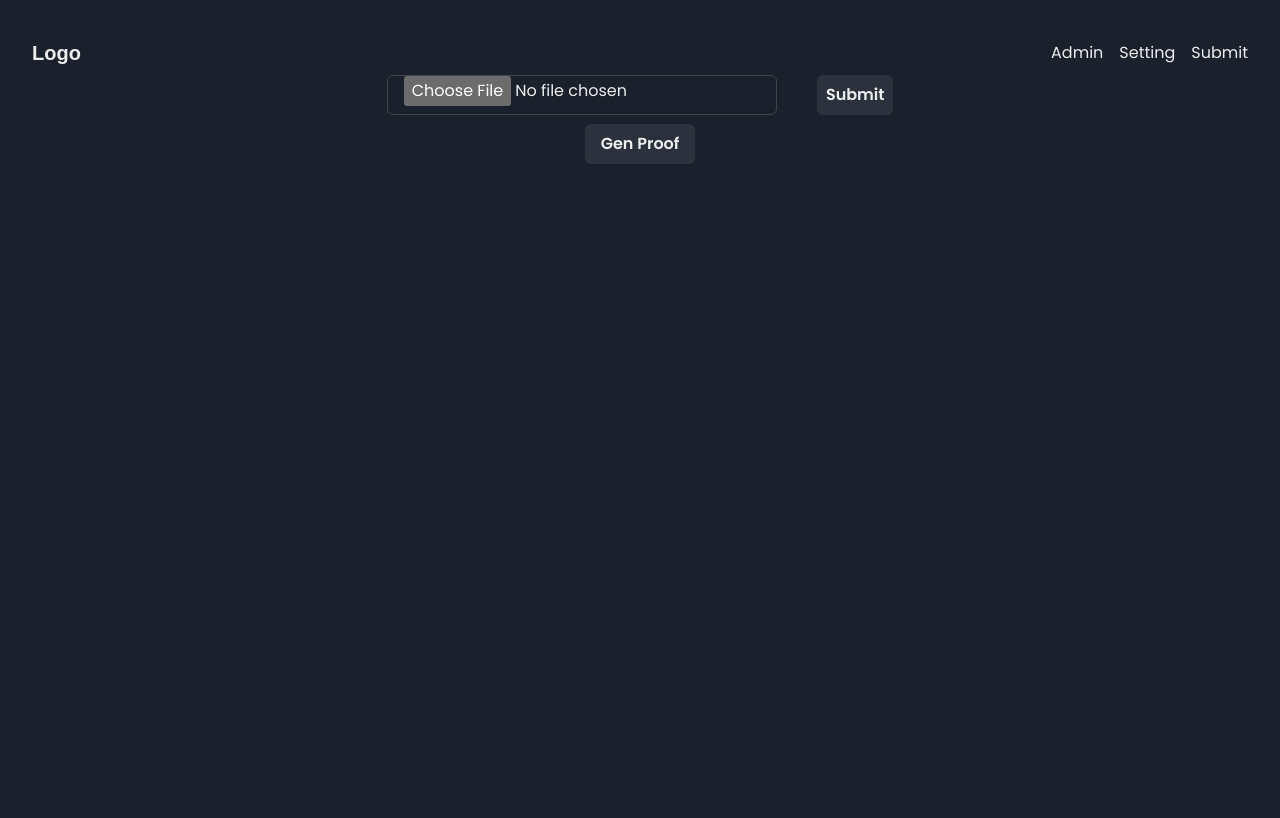
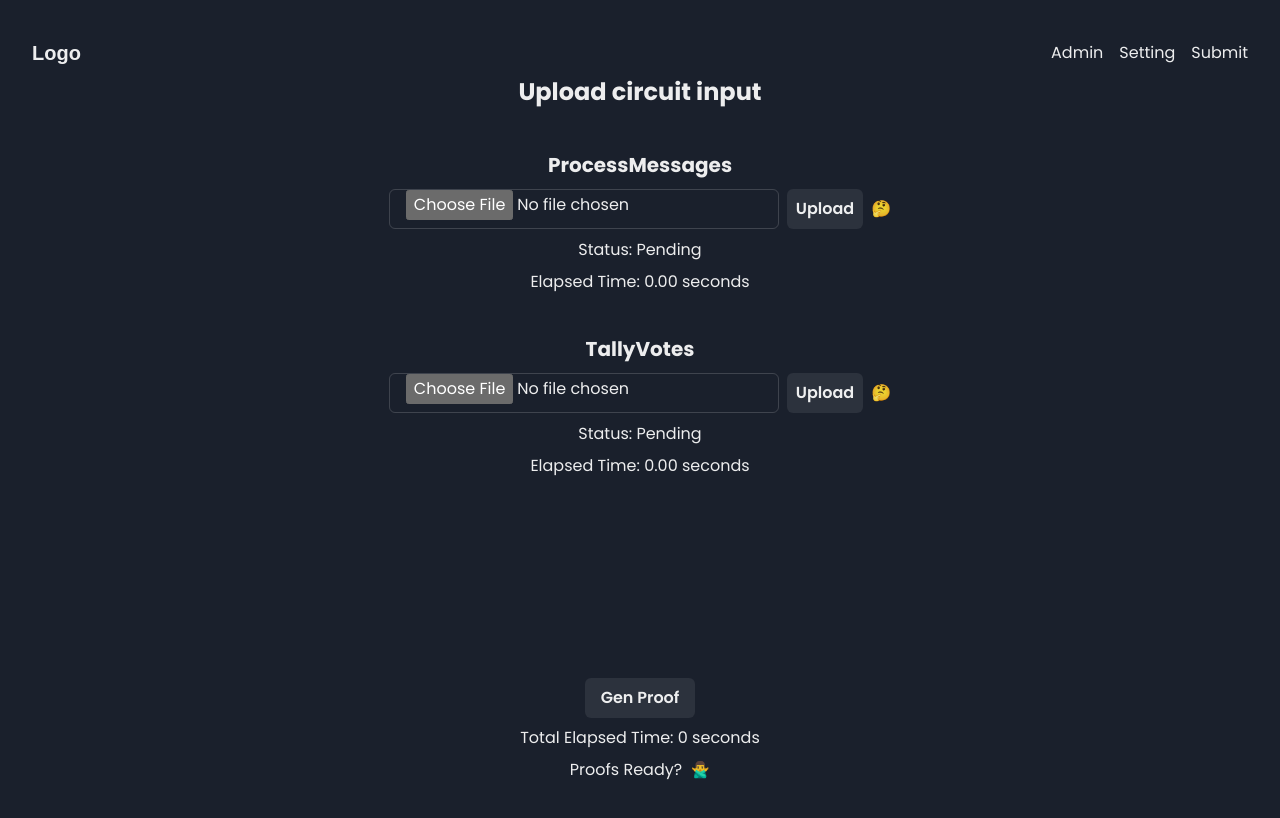
Before and after one commit to privacy-scaling-explorations/maci-coordinator, a React (Vite) app in the folder client/maci-coordinator-react/: page /setting in a window 1280 px wide. Shown: the top 818 px of the page. Built offline with nearby package versions, Linux system fonts and the light colour scheme; a web font is replaced by a local one; what @rainbow-me/rainbowkit, wagmi would draw is missing.

Commit message:
[SettingPage] Generate proofs for both circuit with UI

```diff
--- a/client/maci-coordinator-react/src/context/ApiContext.tsx
+++ b/client/maci-coordinator-react/src/context/ApiContext.tsx
@@ -153,16 +153,17 @@ export const InitializeApiContext = () => {
 
 	// API calls
 	const CheckCoordinatorService = async () => {
-
 		try {
 			const response = await fetch(`${API_URL}/api/getResult`);
-			console.log(`coordinator service is running: ${response}`)
+			if (response.ok) {
+				return true;
+			} else {
+				console.log(`status code of GET request for ${API_URL}/api/getResult is not 200: ${response.status}`)
+				return false;
+			}
 		} catch (error) {
-			console.log(`coordinator service is not running: ${error}`)
-			throw error;
+			throw new Error(`failed to get a result from ${API_URL}/api/getResult: ${error}`);
 		}
-
-		return true;
 	}
 
 	const GenMultipleProofs = async (circuitName: string, circuitInput: Array<any>) => {
@@ -193,7 +194,8 @@ export const InitializeApiContext = () => {
 			// console.log("circuitInput", circuitInput)
 			const response = await axios.post(`${API_URL}/api/generateProof`, { "circuitName": circuitName, "circuitInput": circuitInput });
 
-			setProofs(response.data);
+			console.log(`${API_URL}/api/generateProof response: ${response.status} ${response.statusText}`)
+
 		} catch (error) {
 			console.error(error);
 		}
@@ -202,29 +204,30 @@ export const InitializeApiContext = () => {
 
 	const PollingGetProofFromCoordinatorService = async (circuitName: string) => {
 		setIsLoading(true);
+
+		let circuit = "";
+		if (circuitName === "ProcessMessages") {
+			circuit = "processMessagesCircuit";
+		} else if (circuitName === "TallyVotes") {
+			circuit = "tallyVotesCircuit";
+		} else {
+			throw new Error("Invalid circuit name");
+		}
+
 		try {
 			let response = await axios.get(`${API_URL}/api/getResult`);
-			let count = 0;
 			let start = Date.now();
 
 
-			let circuit = "";
-			if (circuitName === "ProcessMessages") {
-				circuit = "processMessagesCircuit";
-			} else if (circuitName === "TallyVotes") {
-				circuit = "tallyVotesCircuit";
-			} else {
-				throw new Error("Invalid circuit name");
-			}
+			// poll the coordinator until the proof is available
 
-			// poll the coordinator until the proof is available
 			while (response.data.data[circuit].status !== "ProofAvailable") {
 				response = await axios.get(`${API_URL}/api/getResult`);
-				count++;
+
+				console.log(`Waiting for proof generation... [${(Date.now() - start) / 1000} seconds]`);
 				await new Promise(r => setTimeout(r, 1000));
 			}
 			let end = Date.now();
-			console.log("Polling " + count + " times");
 			console.log("Elapsed time: " + (end - start) / 1000 + " seconds");
 
 			const proof: ProofProcessMessages = JSON.parse(response.data.data[circuit].result.proof);
--- a/client/maci-coordinator-react/src/pages/AdminPage/index.tsx
+++ b/client/maci-coordinator-react/src/pages/AdminPage/index.tsx
@@ -1,23 +1,26 @@
 // import { useEffect } from "react";
 import { useApi } from "../../context/ApiContext";
 
+import { circuitInputProcessMessagesArray } from "../../context/circuit_inputs/pm_6-8-2-3";
 import { circuitInputTallyVotesArray } from "../../context/circuit_inputs/tv_6-2-3";
 import { Button } from "@chakra-ui/react";
 
 const AdminPage: React.FC<React.PropsWithChildren<{}>> = () => {
 	// it hooks into the context(state variables)
-	const { proofs, circuitName, circuitInputProcessMessages, circuitInputTallyVotes, isLoading,  proverStateProcessMessages, CheckCoordinatorService, GenMultipleProofs  } = useApi();
+	const { circuitName, circuitInputProcessMessages, circuitInputTallyVotes, isLoading,  proverStateProcessMessages, CheckCoordinatorService, GenMultipleProofs  } = useApi();
 
 
 	// Print out the circuitInputTallyVotesArray
-	console.log("length of circuitInputTallyVotesArray: ", circuitInputTallyVotesArray.length);
 	console.log("circuitInputTallyVotesArray: ", circuitInputTallyVotesArray);
 
 
 
-	const handleGenProof = () => {
+	const handleGenProof = async () => {
 		try {
-			GenMultipleProofs("TallyVotes", circuitInputTallyVotesArray)
+			await CheckCoordinatorService();
+			GenMultipleProofs("ProcessMessages", circuitInputProcessMessagesArray)
+			// GenMultipleProofs("TallyVotes", circuitInputTallyVotesArray)
+
 		} catch (err) {
 			alert(`Failed to generate proof: ${err}`);
 		}
@@ -25,9 +28,9 @@ const AdminPage: React.FC<React.PropsWithChildren<{}>> = () => {
 
 const handleCheckCoordinatorService = async () => {
 	try {
-		await CheckCoordinatorService();
+		console.log("CheckCoordinatorService: ", await CheckCoordinatorService())
 	} catch (err) {
-		console.log(`Failed to check: ${err}`);
+		console.log(`${err}`);
 	}
 };
 
@@ -42,7 +45,7 @@ const handleCheckCoordinatorService = async () => {
 		<Button onClick={handleGenProof}>Gen Multiple Proof</Button>
 
 		{/* render all vars */}
-		<div>proofs: {JSON.stringify(proofs, null, 2)}</div>
+		{/* <div>proofs: {JSON.stringify(proofs, null, 2)}</div> */}
 
 
 		<div>circuitName: {circuitName}</div>
--- a/client/maci-coordinator-react/src/pages/SettingPage/index.tsx
+++ b/client/maci-coordinator-react/src/pages/SettingPage/index.tsx
@@ -1,62 +1,184 @@
-import { Button, HStack, Input, VStack } from '@chakra-ui/react';
-import React, { useState } from 'react';
-import {  useApi } from '../../context/ApiContext';
+import { Button, HStack, Input, Text, VStack } from '@chakra-ui/react';
+import React, { useState, useRef, useEffect } from 'react';
+import { useApi } from '../../context/ApiContext';
 
 const SettingPage: React.FC<React.PropsWithChildren<{}>> = () => {
-  const [file, setFile] = useState();
+	const [processMessagesFile, setProcessMessagesFile]: any = useState();
+	const [tallyVotesFile, setTallyVotesFile]: any = useState();
 
-  // set circuitInputProcessMessages from api context
-  const { proverStateProcessMessages, circuitInputProcessMessages, setcircuitInputProcessMessages, SendGenProofRequestToCoordinatorService, PollingGetProofFromCoordinatorService } = useApi();
+	const [processMessagesUploaded, setProcessMessagesUploaded] = useState(false);
+const [tallyVotesUploaded, setTallyVotesUploaded] = useState(false);
+const [allProofsGenerated, setAllProofsGenerated] = useState(false);
+
+	const [status, setStatus] = useState({
+		ProcessMessages: { state: "Pending", startTime: new Date, endTime: new Date },
+		TallyVotes: { state: "Pending", startTime: new Date, endTime: new Date },
+	});
+	const [totalTime, setTotalTime] = useState(0);
+    const timerRef: any = useRef();
+
+	useEffect(() => {
+        return () => {
+            if (timerRef.current) {
+                clearInterval(timerRef.current);
+            }
+        }
+    }, []);
+
+	const { proverStateProcessMessages, circuitInputProcessMessages, setcircuitInputProcessMessages, circuitInputTallyVotes, setcircuitInputTallyVotes, SendGenProofRequestToCoordinatorService, PollingGetProofFromCoordinatorService } = useApi();
 
 	console.log("[Setting page] proverstate: ", proverStateProcessMessages)
 
-  const handleFileChange = (event: any) => {
-    setFile(event.target.files[0]);
+	const handleProcessMessagesFileChange = (event: any) => {
+		setProcessMessagesFile(event.target.files[0]);
 	};
 
-const handleSubmit = () => {
-	if (file) {
+	const handleTallyVotesFileChange = (event: any) => {
+		setTallyVotesFile(event.target.files[0]);
+	};
+
+	const handleProcessMessagesUpload = () => {
+		if (processMessagesFile) {
 			const reader = new FileReader();
-		reader.onload = function(evt) {
+			reader.onload = function (evt) {
 				try {
 					const json = JSON.parse(evt.target?.result as string);
+					// read file name
+					const fileName = processMessagesFile.name;
+					console.log("file name: ", fileName);
 					console.log(json); // Replace this with whatever you want to do with the JSON
 
 					setcircuitInputProcessMessages(json);
+					setProcessMessagesUploaded(true);
+
+
 				} catch (err) {
 					alert(`The uploaded file is not valid JSON: ${err}`);
 				}
 			};
-		reader.readAsText(file);
+			reader.readAsText(processMessagesFile);
 		} else {
 			alert('No file selected');
 		}
 	};
 
-const handleGenProof = () => {
+	const handleTallyVotesUpload = () => {
+		if (tallyVotesFile) {
+			const reader = new FileReader();
+			reader.onload = function (evt) {
+				try {
+					const json = JSON.parse(evt.target?.result as string);
+					// read file name
+					const fileName = tallyVotesFile.name;
+					console.log("file name: ", fileName);
+					console.log(json); // Replace this with whatever you want to do with the JSON
 
+					setcircuitInputTallyVotes(json);
+					setTallyVotesUploaded(true);
+
+				} catch (err) {
+					alert(`The uploaded file is not valid JSON: ${err}`);
+				}
+			};
+			reader.readAsText(tallyVotesFile);
+		} else {
+			alert('No file selected');
+		}
+	};
+
+	const handleGenProof = async () => {
 		try {
-				SendGenProofRequestToCoordinatorService("ProcessMessages", circuitInputProcessMessages);
-				PollingGetProofFromCoordinatorService("ProcessMessages");
+			// Measure total time
+			setTotalTime(0);
+            if (timerRef.current) {
+                clearInterval(timerRef.current);
+            }
+            timerRef.current = setInterval(() => {
+                setTotalTime(prevTime => prevTime + 1);
+            }, 1000);
+
+
+			setStatus(prevStatus => ({
+				...prevStatus,
+				ProcessMessages: { ...prevStatus.ProcessMessages, state: '⚙️ Generating...' },
+			}));
+
+			await SendGenProofRequestToCoordinatorService("ProcessMessages", circuitInputProcessMessages);
+			await PollingGetProofFromCoordinatorService("ProcessMessages");
+
+			setStatus(prevStatus => ({
+    ...prevStatus,
+    ProcessMessages: { ...prevStatus.ProcessMessages, state: '✅', endTime: new Date() },
+    TallyVotes: { ...prevStatus.TallyVotes, state: '⚙️ Generating...' },
+}));
+
+			await SendGenProofRequestToCoordinatorService("TallyVotes", circuitInputTallyVotes);
+			await PollingGetProofFromCoordinatorService("TallyVotes");
+			setStatus(prevStatus => ({
+				...prevStatus,
+				TallyVotes: { ...prevStatus.TallyVotes, state: '✅', endTime: new Date() },
+			}));
+
+			setAllProofsGenerated(true);
+
+			// Stop timer
+			if (timerRef.current) {
+                clearInterval(timerRef.current);
+            }
 		} catch (err) {
 			alert(`Failed to generate proof: ${err}`);
 		}
+	};
 
+	const getTimeElapsed = (start: any, end: any) => {
+		if (!start || !end) return "N/A";
+		const timeElapsed = end - start;
+		return (timeElapsed / 1000).toFixed(2) + " seconds";
 	};
 
 	return (
+		<VStack spacing={10}>
+			<Text fontSize="2xl" fontWeight="bold">Upload circuit input</Text>
+
 			<VStack>
-		<HStack alignSelf="stretch" justifyContent="space-between" minH={"42px"} alignItems={"center"} spacing={10}>
-			<Input type="file" onChange={handleFileChange} size="md" />
-			<Button onClick={handleSubmit}>Submit</Button>
+				<Text fontSize="xl" fontWeight="bold">ProcessMessages</Text>
+				<HStack alignSelf="stretch" justifyContent="space-between" minH={"42px"} alignItems={"center"} spacing={2}>
+					<Input type="file" onChange={handleProcessMessagesFileChange} size="md" />
+					<Button onClick={handleProcessMessagesUpload}>Upload</Button>
+					<Text>{processMessagesUploaded ? '👍' : '🤔'}</Text>
 				</HStack>
-		<Button onClick={handleGenProof}>Gen Proof</Button>
+				<Text>Status: {status.ProcessMessages.state}</Text>
+				<Text>Elapsed Time: {getTimeElapsed(status.ProcessMessages.startTime, status.ProcessMessages.endTime)}</Text>
 			</VStack>
 
+			<VStack>
+				<Text fontSize="xl" fontWeight="bold">TallyVotes</Text>
+				<HStack alignSelf="stretch" justifyContent="space-between" minH={"42px"} alignItems={"center"} spacing={2}>
+					<Input type="file" onChange={handleTallyVotesFileChange} size="md" />
+					<Button onClick={handleTallyVotesUpload}>Upload</Button>
+					<Text>{tallyVotesUploaded ? '👍' : '🤔'}</Text>
+				</HStack>
+				<Text>Status: {status.TallyVotes.state}</Text>
+				<Text>Elapsed Time: {getTimeElapsed(status.TallyVotes.startTime, status.TallyVotes.endTime)}</Text>
+			</VStack>
+
+			{/* Just for spacing */}
+			<Text></Text>
+			<Text></Text>
+			<Text></Text>
+			<Text></Text>
+
+			<VStack>
+			<Button onClick={handleGenProof}>Gen Proof</Button>
+			<Text>Total Elapsed Time: {totalTime} seconds</Text>
+			<HStack>
+				<Text>Proofs Ready?</Text>
+				<Text>{allProofsGenerated ? '🙆‍♂️' : '🙅‍♂️'}</Text>
+			</HStack>
+			</VStack>
+
+		</VStack>
 	);
 }
 
-
-
-
 export { SettingPage };
```
Lines whose indentation alone changed are shown as unchanged.
